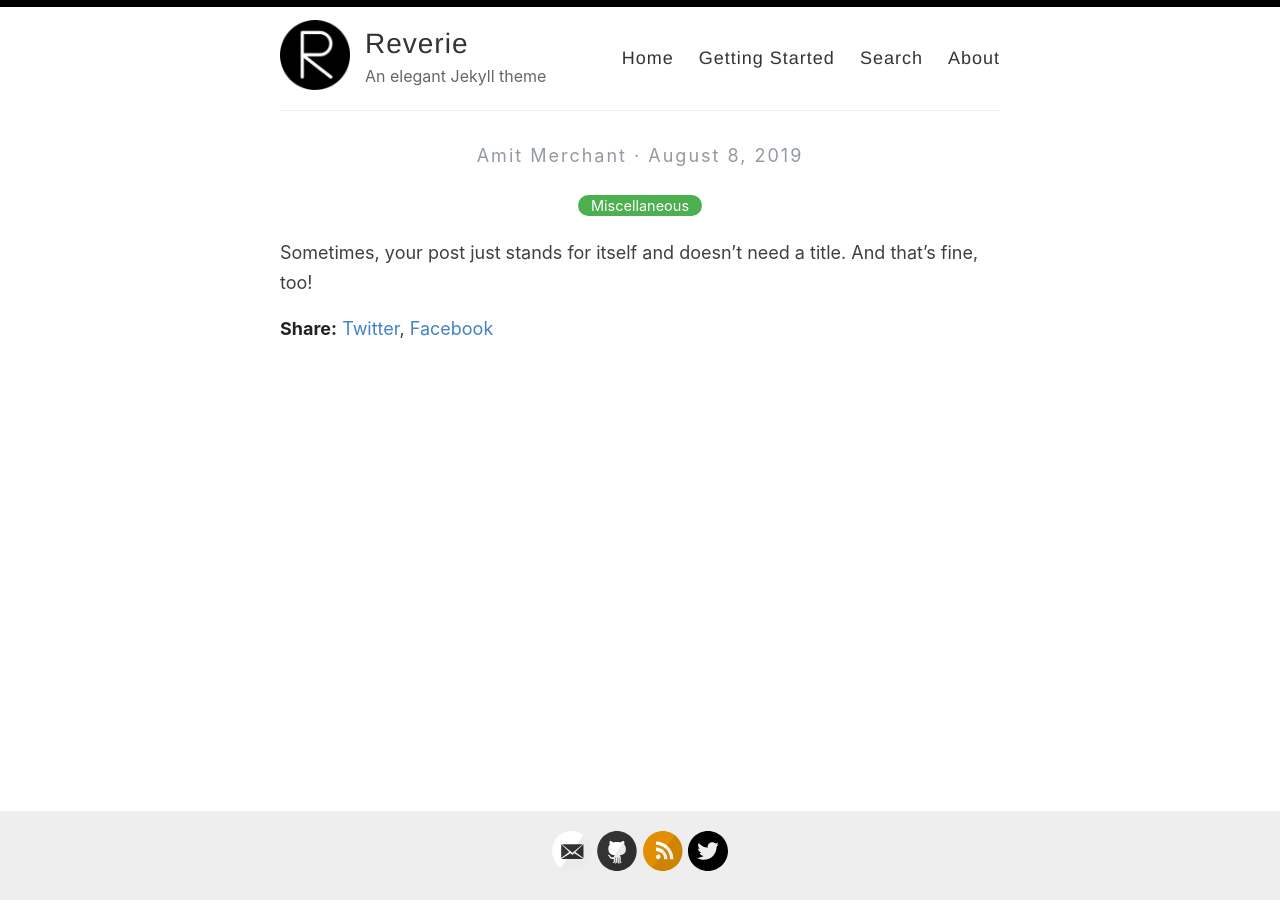
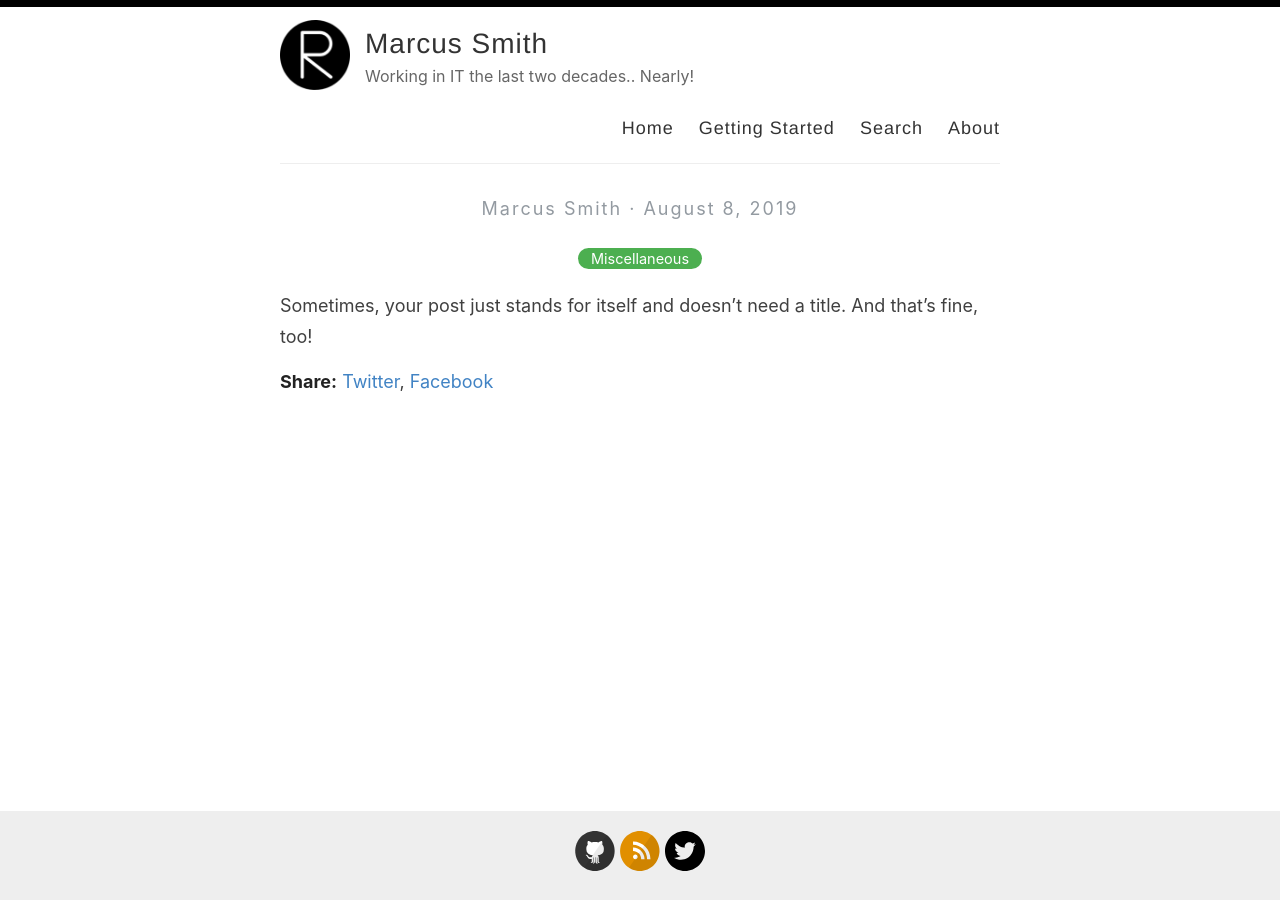
Before and after one commit to spooters/spooters.github.io, a Jekyll site: the page built from _posts/2019-08-08-no-title-posts.md, in a window 1280 px wide. Built offline with Jekyll 4.4.1, drawn with Linux system fonts in a browser that asks for light colours.

Commit message:
Updated details.

```diff
--- a/_config.yml
+++ b/_config.yml
@@ -3,13 +3,13 @@
 #
 
 # Name of your site (displayed in the header)
-name: Reverie
+name: Marcus Smith
 
 # Name of the author
-author: Amit Merchant
+author: Marcus Smith
 
 # Short bio or description (displayed in the header)
-description: An elegant Jekyll theme
+description: Working in IT the last two decades.. Nearly!
 
 # URL of your avatar or profile pic (you could use your GitHub profile pic)
 avatar: /images/reverie.png
@@ -21,10 +21,10 @@ avatar: /images/reverie.png
 # Includes an icon in the footer for each username you enter
 footer-links:
   dribbble:
-  email: amit.d.merchant@gmail.com
+  email:
   facebook:
   flickr:
-  github: amitmerchant1990/reverie
+  github: https://github.com/spooters
   instagram:
   linkedin:
   pinterest:
@@ -45,8 +45,8 @@ google_analytics: UA-43339302-11
 
 # Your website URL (e.g. http://amitmerchant1990.github.io or http://www.amitmerchant.com)
 # Used for Sitemap.xml and your RSS feed
-url: http://www.amitmerchant.com/reverie
-enforce_ssl: https://www.amitmerchant.com/reverie
+url: https://spooters.github.io
+enforce_ssl: https://spooters.github.io
 
 # If you're hosting your site at a Project repository on GitHub pages
 # (http://yourusername.github.io/repository-name)
```
